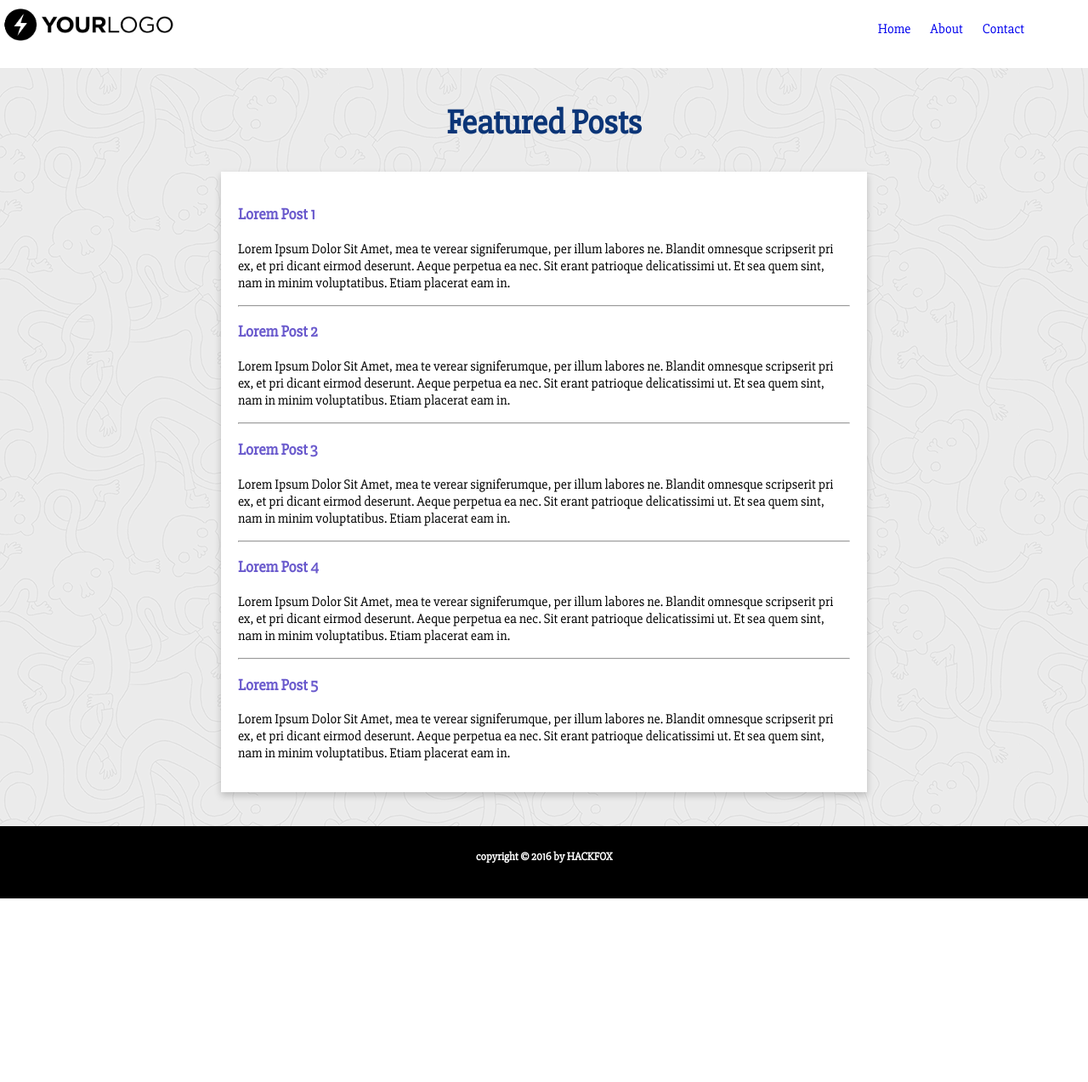
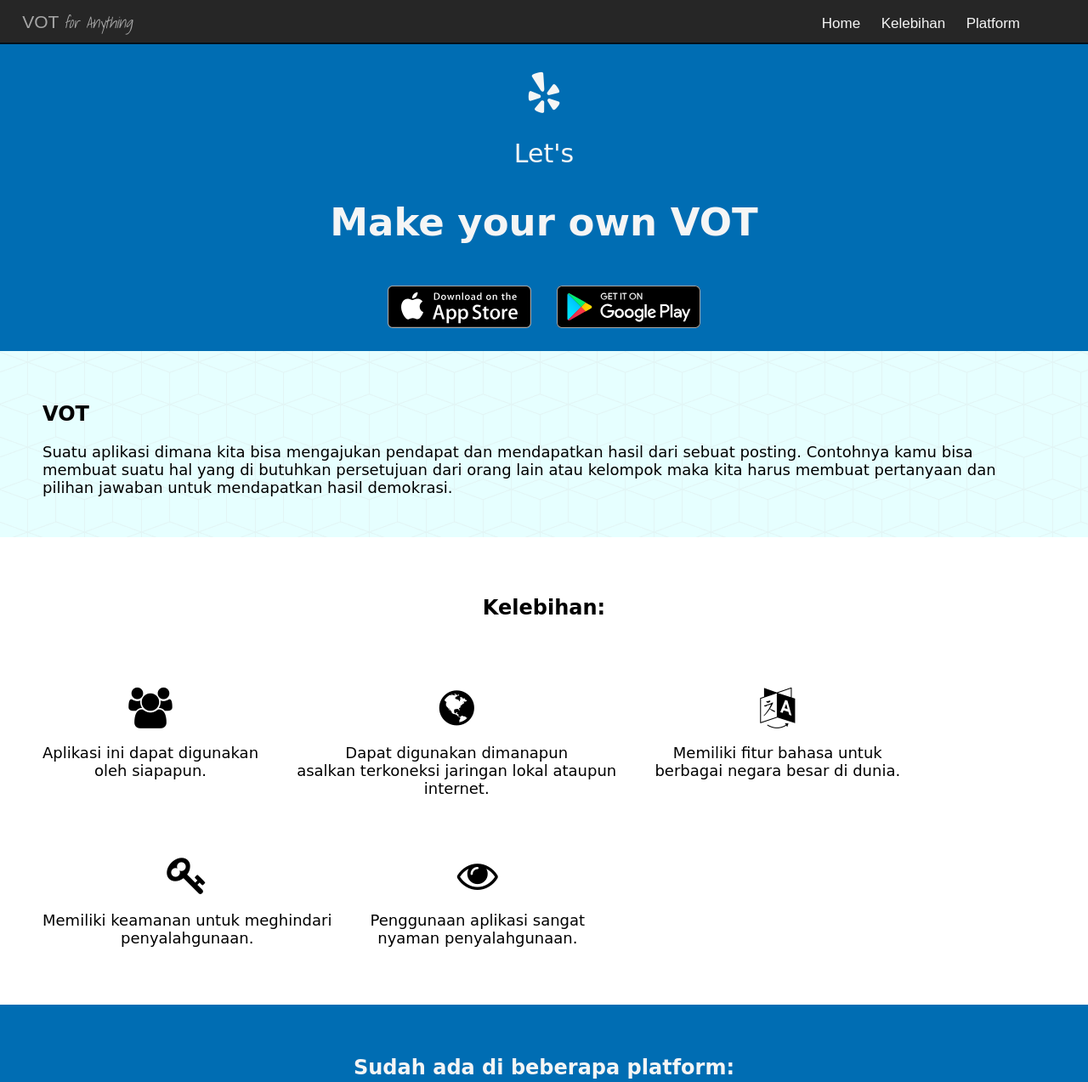
Before and after one commit to vbagustinus/vbagustinus.github.io, a plain HTML site: page index.html in a window 1280 px wide. Shown: the top 1273 px of the page at 85% size. Before the commit the page ends 1057 px from the top, so only its background shows below. Drawn offline with Linux system fonts and the light colour scheme; a web font is replaced by a local one.

Commit message:
Update script development

```diff
--- /dev/null
+++ b/css/main.css
@@ -0,0 +1,188 @@
+/* Utama */
+
+body {
+	font-family: 'Neucha', cursive;
+	border: 0;
+	font-size: 100%;
+	margin: 0;
+	padding: 0;
+}
+
+/* Header */
+
+#header {
+	background: rgba(0, 0, 0, 0.85);
+	color: #a6a6a6;
+	font-family: 'Hammersmith One', sans-serif;
+	cursor: default;
+	height: 3.25em;
+	left: 0;
+	line-height: 3.25em;
+	position: fixed;
+	text-align: right;
+	top: 0;
+	width: 100%;
+	z-index: 10001;
+}
+
+.logo {
+	display: inline-block;
+	height: inherit;
+	font-family: 'Hammersmith One', sans-serif;
+	font-size: 21px;
+	left: 1.25em;
+	line-height: inherit;
+	margin: 0;
+	padding: 0;
+	position: absolute;
+	top: 0;
+
+}
+i {
+	font-family: 'Shadows Into Light', cursive;
+	font-size: 18px;
+}
+h1,h2,h3,h4 {
+	font-family: 'Shadows Into Light', sans-serif;
+}
+
+/* Menu */
+nav {
+	line-height: 1.5em;
+}
+nav ul {
+	position: relative;
+	float: right;
+	padding-right: 60px;
+}
+
+nav li {
+	list-style: none;
+	display: inline-block;
+	padding-right: 20px;
+	font-size: 17px;
+	color: rgba(255, 255, 255, 0.5);
+}
+a {
+	text-decoration: none;
+	color: whitesmoke;
+}
+
+a:hover {
+	color:paleturquoise;
+	vertical-align: middle;
+	transform: translateZ(0);
+	backface-visibility: hidden;
+	-moz-osx-font-smoothing: grayscale;
+	transition-duration: 0.3s;
+	transition-property: transform;
+	transition-timing-function: ease-out;
+}
+
+/*Isi*/
+ .utama {
+	 padding-top: 50px;
+ }
+
+ .atas {
+	 text-align: center;
+	 background-color: #006db3;
+	 margin: 0;
+	 padding: 10px 0 10px 0;
+	 color: whitesmoke;
+	 font-size: 30px;
+	 padding-top: 35px;
+ }
+
+ .tengah {
+	 padding: 40px 50px 30px 50px;
+	 margin: 0;
+	 background: #e6ffff;
+	 background-image: url('../img/gambar.png');
+
+ }
+
+ .kecuali {
+
+	padding-top: 30px;
+ }
+
+.fitur div {
+	padding: 20px;
+	font-size: 15pt;
+	text-align: center;
+	padding-top: 30px ;
+}
+img {
+	height: 50px;
+	padding: 10px;
+}
+ p {
+	 font-size: 18px;
+ }
+
+ .bawah {
+	background-color: #006db3;
+	color: whitesmoke;
+ }
+.isibawah {
+	 padding: 20px;
+ }
+.platform {
+	padding: 20px 0 0 0;
+	text-align: center;
+	font-family: 'Neucha', cursive;
+	float: none;
+}
+.box {
+	padding-top: 10px;
+}
+.kotak {
+	width: 200px;
+	height: 200px;
+	float: left;
+	margin: 20px;
+	padding: 20px;
+	font-size: 15pt;
+	text-align: center;
+	padding-top: 10px;
+ }
+ .hedplatform {
+	font-family: 'Neucha', cursive;
+ }
+
+
+/* Footer */
+
+#footer {
+	float: none;
+	padding: 2rem 15px 2rem 0 ;
+	background: #000;
+	margin: auto;
+	text-align: right;
+
+}
+.copyright {
+	color: #bbb;
+	font-size: 18px;
+	margin: 0;
+	padding: 0;
+}
+h1, h2, h3, h4, h5, h6 {
+	font-family: 'Neucha', cursive;
+}
+.row {
+    margin-right: -15px;
+	margin-left: -15px;
+	padding: 30px;
+	margin: 0;
+
+}
+
+.col-md-4, .col-xs-6 {
+    position: relative;
+    min-height: 1px;
+    padding-right: 20px;
+	padding-left: 20px;
+	display: inline-table;
+}
--- a/index.html
+++ b/index.html
@@ -1,60 +1,113 @@
+<!DOCTYPE HTML>
 <html>
 	<head>
-    <link href="style.css" type="text/css" rel="stylesheet" />
-    <link href="https://fonts.googleapis.com/css?family=Slabo+27px" rel="stylesheet">
+		<title>VOT</title>
+		<link rel="stylesheet" href="css/main.css" />
+		<link href="https://fonts.googleapis.com/css?family=Cabin+Condensed:400,700|Hammersmith+One|Neucha|Shadows+Into+Light" rel="stylesheet">
+		<link rel="stylesheet" href="https://cdnjs.cloudflare.com/ajax/libs/font-awesome/4.7.0/css/font-awesome.min.css">
 		</head>
 	<body>
-    <header>
-      <img id="logo" src="img/sample-logo.png" width="200px" />
+		<!-- Header -->
+		<header id="header">
+			<div class="logo">VOT <i>for Anything</i></div>
+			<!--Menu-->
 			<nav>
-        <ul>
-          <a href="#"><li>Home</li></a>
-          <a href="#"><li>About</li></a>
-          <a href="#"><li>Contact</li></a>
+				<ul class="links">
+					<li><a href="index.html">Home</a></li>
+					<li><a href="#kelebihan">Kelebihan</a></li>
+					<li><a href="#platform">Platform</a></li>
 				</ul>
 			</nav>
 		</header>
-    <section>
-      <h1>Featured Posts</h1>
-      <div id="article-list">
-        <article>
-          <a href=""><h3>Lorem Post 1</h3></a>
-          <p>
-            Lorem Ipsum Dolor Sit Amet, mea te verear signiferumque, per illum labores ne. Blandit omnesque scripserit pri ex, et pri dicant eirmod deserunt. Aeque perpetua ea nec. Sit erant patrioque delicatissimi ut. Et sea quem sint, nam in minim voluptatibus. Etiam placerat eam in.
+		<!-- Isi Konten-->
+		<section class="utama">
+			<div class="atas">
+				<i class="fa fa-yelp" style="font-size:48px"></i>
+				<p style="font-size: 30px">Let's</p>
+				<h1>Make your own VOT</h1>
+				<div class="store">
+					<img src="img/apple.svg"/>
+					<img src="img/google.svg"/>
+				</div>
+			</div>
+			<section class="tengah">
+					<h2>VOT</h2>
+						<p>Suatu aplikasi dimana kita bisa mengajukan pendapat dan mendapatkan hasil dari sebuat posting.
+						Contohnya kamu bisa membuat suatu hal yang di butuhkan persetujuan dari orang lain atau kelompok maka kita harus membuat pertanyaan dan pilihan jawaban untuk mendapatkan hasil demokrasi.
 						</p>
-        </article>
-        <hr/>
-        <article>
-          <a href=""><h3>Lorem Post 2</h3></a>
-          <p>
-            Lorem Ipsum Dolor Sit Amet, mea te verear signiferumque, per illum labores ne. Blandit omnesque scripserit pri ex, et pri dicant eirmod deserunt. Aeque perpetua ea nec. Sit erant patrioque delicatissimi ut. Et sea quem sint, nam in minim voluptatibus. Etiam placerat eam in.
-          </p>
-        </article>
-        <hr>
-        <article>
-          <a href=""><h3>Lorem Post 3</h3></a>
-          <p>
-            Lorem Ipsum Dolor Sit Amet, mea te verear signiferumque, per illum labores ne. Blandit omnesque scripserit pri ex, et pri dicant eirmod deserunt. Aeque perpetua ea nec. Sit erant patrioque delicatissimi ut. Et sea quem sint, nam in minim voluptatibus. Etiam placerat eam in.
-          </p>
-        </article>
-        <hr>
-        <article>
-          <a href=""><h3>Lorem Post 4</h3></a>
-          <p>
-            Lorem Ipsum Dolor Sit Amet, mea te verear signiferumque, per illum labores ne. Blandit omnesque scripserit pri ex, et pri dicant eirmod deserunt. Aeque perpetua ea nec. Sit erant patrioque delicatissimi ut. Et sea quem sint, nam in minim voluptatibus. Etiam placerat eam in.
-          </p>
-        </article>
-        <hr>
-        <article>
-          <a href=""><h3>Lorem Post 5</h3></a>
-          <p>
-            Lorem Ipsum Dolor Sit Amet, mea te verear signiferumque, per illum labores ne. Blandit omnesque scripserit pri ex, et pri dicant eirmod deserunt. Aeque perpetua ea nec. Sit erant patrioque delicatissimi ut. Et sea quem sint, nam in minim voluptatibus. Etiam placerat eam in.
-          </p>
-        </article>
+			</section>
+			<section id="kelebihan" class="kecuali">
+							<h2 class="platform">Kelebihan:</h2>
+							<div class="row fitur">
+									<div class="col-xs-6 col-md-4">
+										<i class="fa fa-users" style="font-size:48px"></i>
+										<p>Aplikasi ini dapat digunakan <br/>oleh siapapun.</p>
+									</div>
+									<div class="col-xs-6 col-md-4">
+										<i class="fa fa-globe" style="font-size:48px"></i>
+										<p>Dapat digunakan dimanapun <br/>asalkan terkoneksi jaringan lokal ataupun<br/> internet.</p>
+									</div>
+									<div class="col-xs-6 col-md-4">
+										<i class="fa fa-language" style="font-size:48px"></i>
+										<p>Memiliki fitur bahasa untuk <br/>berbagai negara besar di dunia.</p>
+									</div>
+									<div class="col-xs-6 col-md-4">
+											<i class="fa fa-key" style="font-size:48px"></i>
+											<p>Memiliki keamanan untuk meghindari<br/> penyalahgunaan.</p>
+									</div>
+									<div class="col-xs-6 col-md-4">
+											<i class="fa fa-eye" style="font-size:48px"></i>
+											<p>Penggunaan aplikasi sangat <br/>nyaman penyalahgunaan.</p>
+									</div>
 							</div>
 			</section>
-    <footer>
-      <h5>copyright &copy; 2016 by HACKFOX</h5>
+			<section id="platform" class="bawah">
+				<div class="isibawah">
+					<header>
+						<h2 class="platform">Sudah ada di beberapa platform:</h2>
+					</header>
+					<div class="box">
+						<div class="kotak">
+							<i class="fa fa-android" style="font-size:48px"></i>
+						</div>
+						<div>
+							<header>
+								<h2 class="hedplatform">Android</h2>
+							</header>
+								<p>Adalah sistem operasi berbasis Linux yang dirancang untuk perangkat bergerak layar sentuh seperti telepon pintar dan komputer tablet. Android awalnya dikembangkan oleh Android, Inc., dengan dukungan finansial dari Google, yang kemudian membelinya pada tahun 2005.</p>
+						</div>
+					</div>
+					<div class="box">
+						<div class="kotak ">
+							<i class="fa fa-apple" style="font-size:48px"></i>
+						</div>
+						<div>
+							<header>
+								<h2 class="hedplatform">Iphone</h2>
+							</header>
+								<p>Adalah jajaran telepon pintar yang dirancang dan dipasarkan oleh Apple Inc. iPhone menggunakan sistem operasi telepon genggam iOS Apple yang dikenal dengan nama "iPhone OS" sampai pertengahan 2010, sesaat setelah peluncuran iPad.</p>
+						</div>
+					</div>
+					<div class="box">
+						<div class="kotak">
+							<i class="fa fa-windows" style="font-size:48px"></i>
+						</div>
+						<div>
+							<header>
+								<h2 class="hedplatform">Windows</h2>
+							</header>
+								<p>Adalah keluarga sistem operasi. yang dikembangkan oleh Microsoft, dengan menggunakan antarmuka pengguna grafis. Sistem operasi Windows telah berevolusi dari MS-DOS, sebuah sistem operasi yang berbasis modus teks dan command-line.</p>
+						</div>
+					</div>
+				</div>
+			</section>
+		</section>
+		<!-- Footer -->
+			<footer id="footer">
+				<div class="copyright">
+					&copy; Masih OTW
+				</div>
 			</footer>
+
 	</body>
 </html>
--- a/style.css
+++ /dev/null
@@ -1,80 +0,0 @@
-body {
-    font-family: 'Slabo 27px', serif;
-    font-weight: 400;
-    padding: 0;
-    margin: 0;
-    font-style: normal;
-    background-image: url("img/sample-pattern.png");
-}
-a {
-    text-decoration: none;
-    cursor: pointer;
-    }
-a:hover {
-        color: #373737;
-    }
-/*Ment*/
-header {
-  background-color: #fff;
-  width: 100%;
-  height: 10%;
-  position: fixed;
-  padding: 0;
-  margin: 0;
-}
-#logo {
-    position: fixed;
-    top: 10px; padding-left: 5px;
-}
-nav,
-nav ul,
-nav ul li {
-    margin: 0;
-    padding-right: 20px;
-}
-
-nav {
-    position: absolute;
-    top: 30%; right: 15px;
-}
-ul li {
-    list-style-type: none;
-    display: inline-block;
-    margin-right: 38px;
-}
-
-/*Isi*/
-section {
-    position: relative;
-    top:15%;
-    bottom: 15%;
-    z-index: -10;
-    height: auto;
-}
-h1 {
-    text-align: center;
-    font-size: 40px;
-    color: #0b3577;
-}
-#article-list {
-    padding: 20px 20px;
-    box-shadow: 0 4px 8px 0 rgba(0, 0, 0, 0.2);
-    max-width: 720px;
-    margin: auto;
-    background-color: #fff;
-}
-h3 {
-    color: slateblue ;
-
-}
-footer {
-    background-color: #000;
-    color: white;
-    position: relative;
-    top:20%;
-    bottom: 15%;
-    padding-top: 5px;
-    z-index: -10;
-    height: 10%;
-    text-align: center;
-}
```
Also changed, not shown: img/apple.svg (added), img/gambar.png (added), img/google.svg (added), img/sample-logo.png (deleted), img/sample-pattern.png (deleted), 1 other file. Lines whose indentation alone changed are shown as unchanged.
